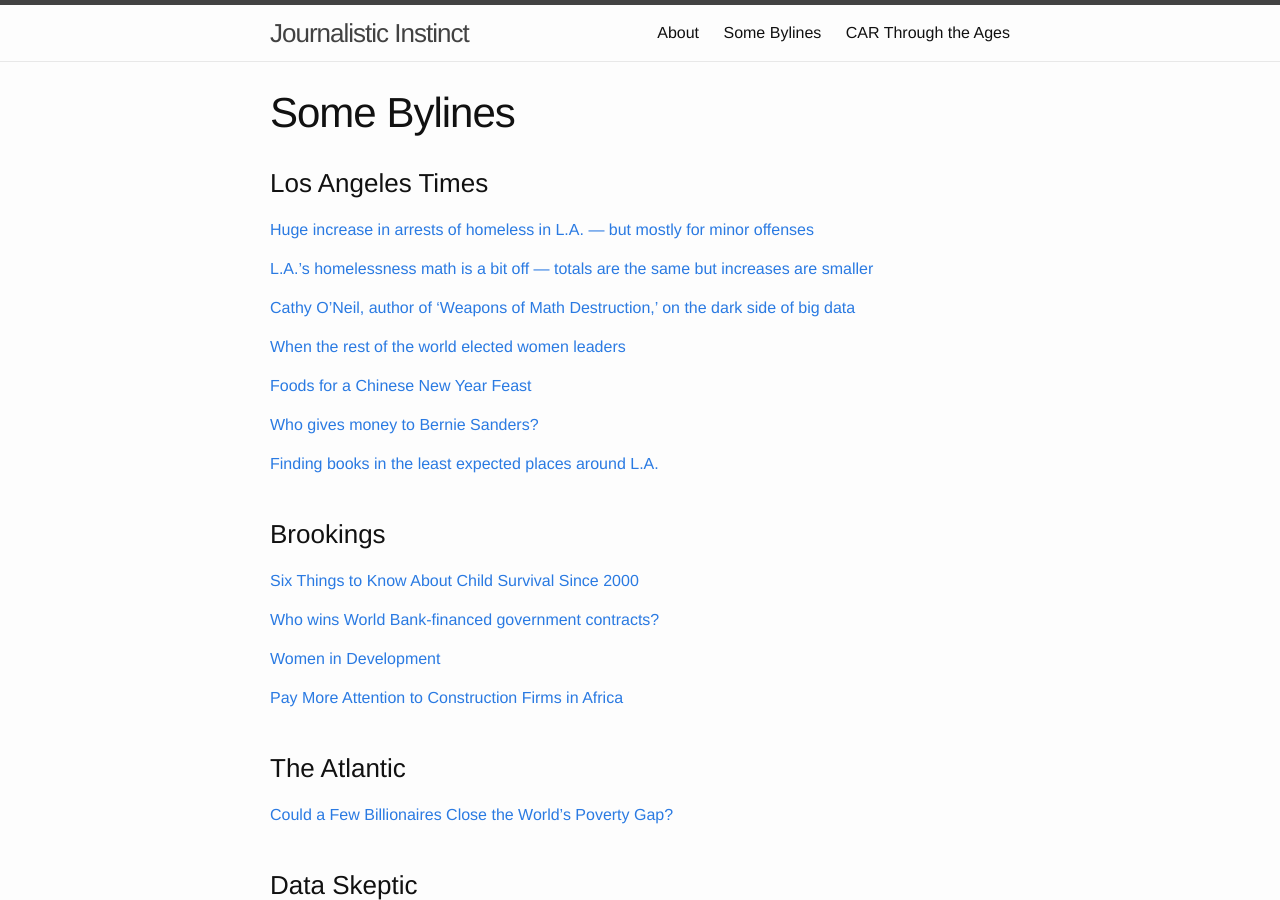
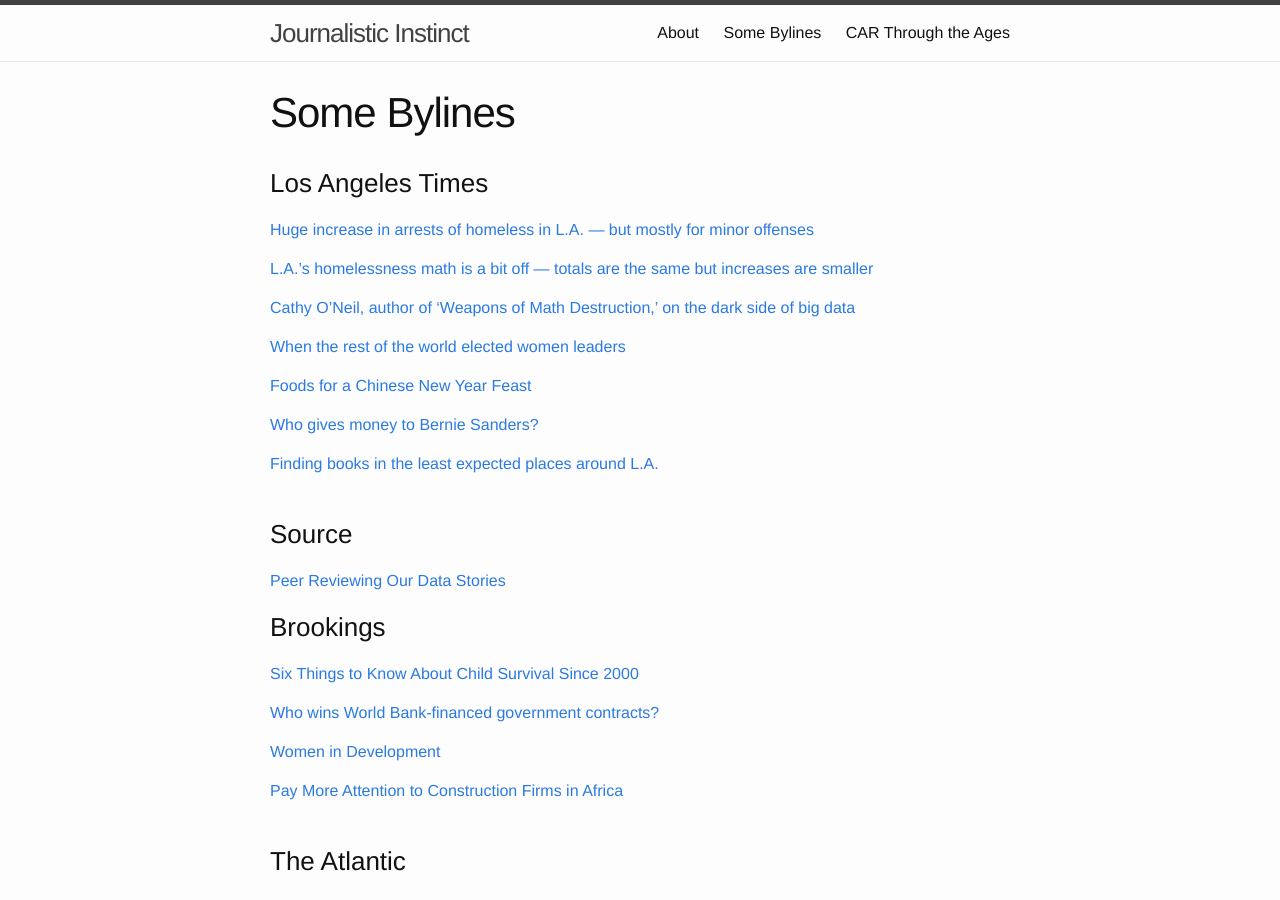
Before and after one commit to underthecurve/underthecurve.github.io, a Jekyll site: the page built from bylines.md, in a window 1280 px wide and 900 px high. Built offline with Jekyll 4.4.1, drawn with Linux system fonts in a browser that asks for light colours.

Commit message:
added source

```diff
--- a/bylines.md
+++ b/bylines.md
@@ -21,6 +21,11 @@
 [Finding books in the least expected places around L.A.](http://www.latimes.com/books/jacketcopy/la-ca-jc-books-everywhere-20170217-story.html)
 <br>
 <br>
+
+### Source
+
+[Peer Reviewing Our Data Stories](https://source.opennews.org/articles/peer-reviewing-our-data-stories/)
+
 ### Brookings
 
 [Six Things to Know About Child Survival Since 2000](https://www.brookings.edu/blog/up-front/2014/09/29/six-things-to-know-about-child-survival-since-2000/)
@@ -48,6 +53,7 @@
 [Everything I've learned about the USC/L.A. Times poll](https://dataskeptic.com/blog/polling/2017/everything-ive-learned-about-the-uscl.a.-times-poll)
 <br>
 <br>
+
 ### Ms. Magazine
 
 [Revisiting “What Women Really Want” in Politics](http://msmagazine.com/blog/2017/04/12/revisiting-women-really-want-politics/)
```
